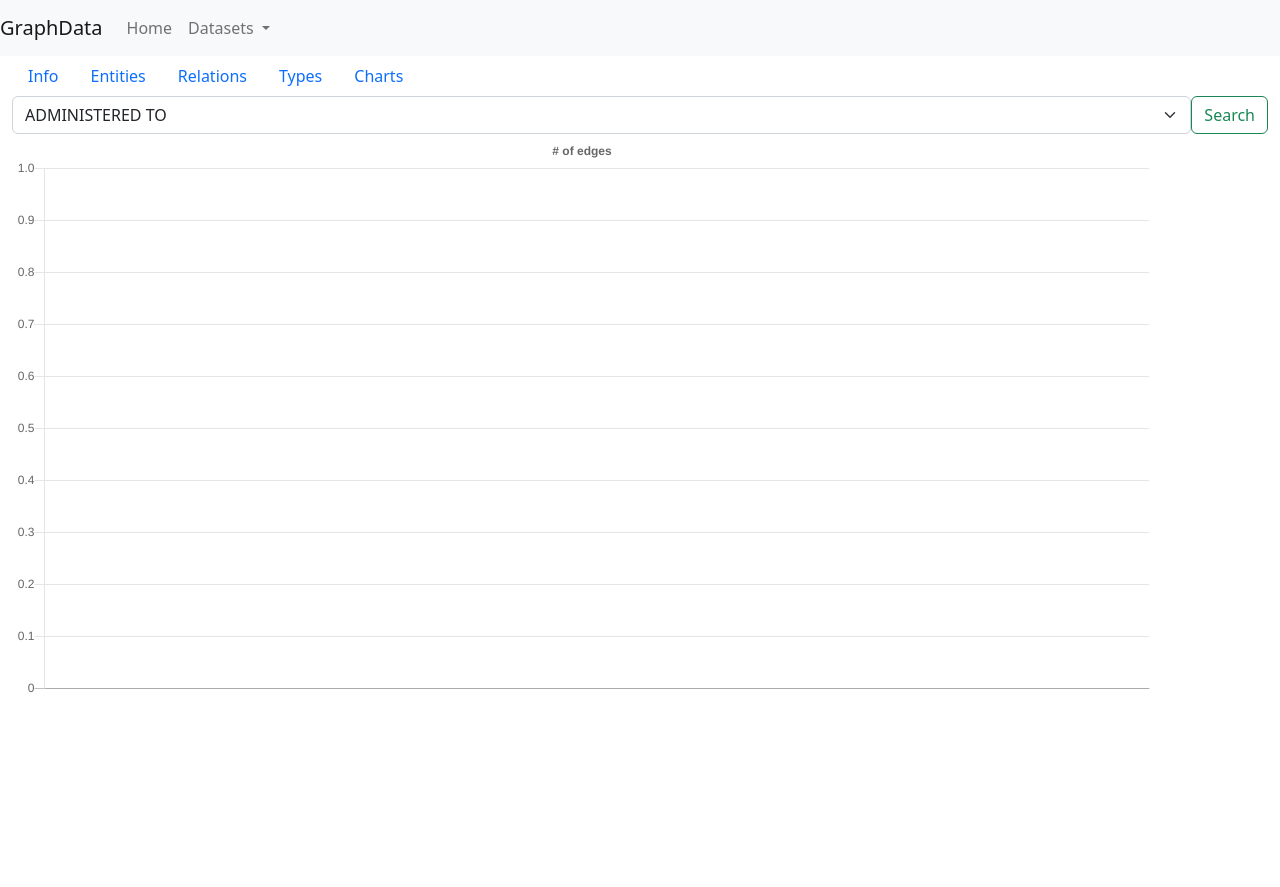
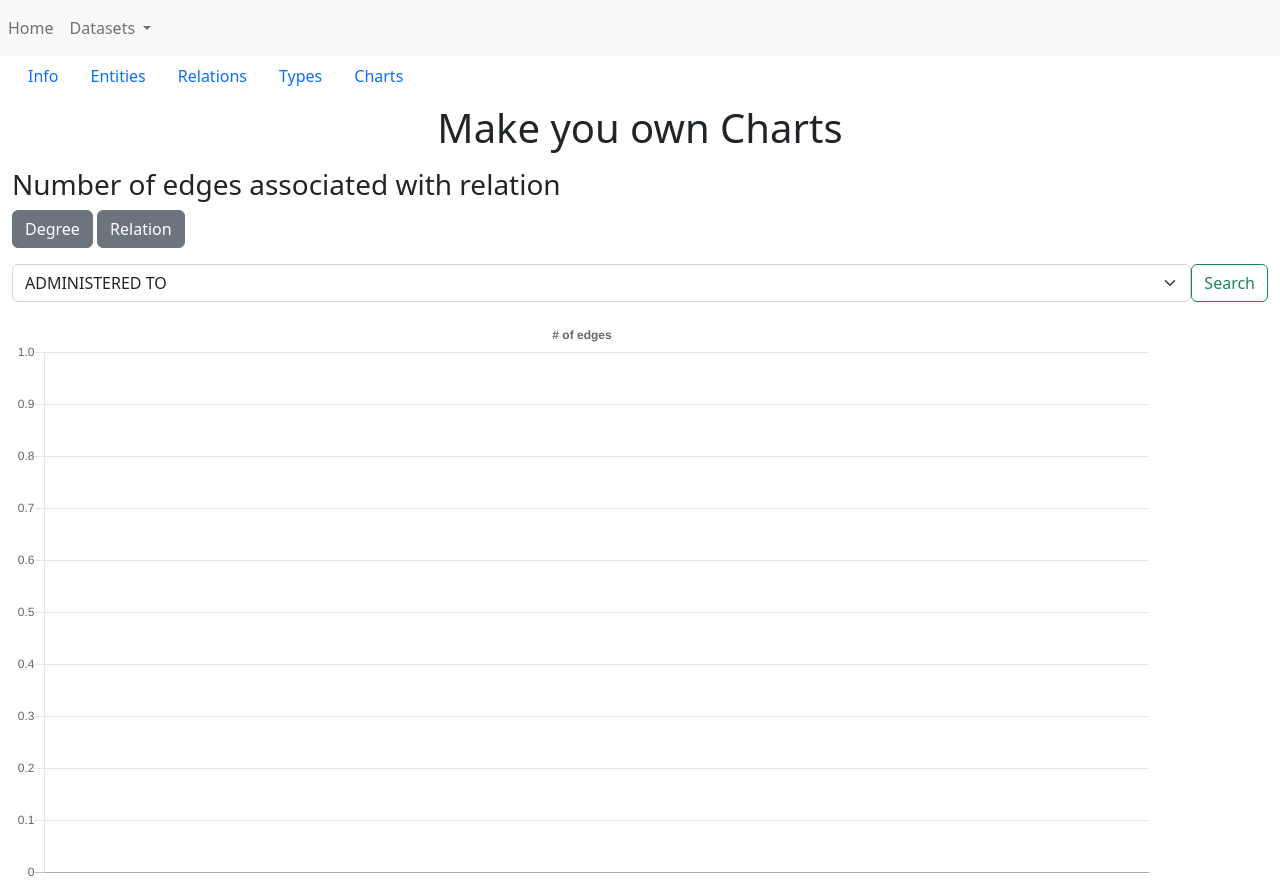
Before and after one commit to 0MNIP0TENT/ResearchGraph, a Django app: page /Charts/relation/ in a window 1280 px wide. Shown: the top 887 px of the page. Before the commit the page ends 692 px from the top, so only its background shows below. Run offline with Django 3.2, Linux system fonts and the light colour scheme; data comes from the database, SQL or seed files in the repository; parts of the project's set-up code (start-up, migrations or seed data) failed here and were passed over.

Commit message:
change charts ui

```diff
--- /dev/null
+++ b/Charts/templates/chart_menu.html
@@ -0,0 +1,2 @@
+<a href="{% url 'Charts:degree' %}"><button type="button" class="btn btn-secondary">Degree</button></a>
+<a href="{% url 'Charts:relation' %}"><button type="button" class="btn btn-secondary">Relation</button></a>
--- a/Charts/templates/display_charts.html
+++ b/Charts/templates/display_charts.html
@@ -2,7 +2,11 @@
 {% extends '_base.html' %}
 {% load static %}
 {% block content %}
-  <form class="d-flex">
+{% include 'graph_menu.html' %}
+<h1 class="text-center py-2">Make you own Charts</h1>
+<h3>Number of edges(degree) associated with entity</h3>
+{% include 'chart_menu.html' %}
+  <form class="d-flex py-3">
     <select name="select_box" class="form-select" id="select_box">
       {% for d in data %}
       <option value="{{d}}">{{d}}</option>
--- a/Charts/templates/relation_chart.html
+++ b/Charts/templates/relation_chart.html
@@ -2,7 +2,13 @@
 {% extends '_base.html' %}
 {% load static %}
 {% block content %}
-  <form class="d-flex">
+{% include 'graph_menu.html' %}
+<h1 class="text-center py-2">Make you own Charts</h1>
+<div class="row">
+<h3>Number of edges associated with relation</h3>
+</div>
+{% include 'chart_menu.html' %}
+  <form class="d-flex py-3">
     <select name="select_box" class="form-select" id="select_box">
       {% for d in data %}
       <option value="{{d}}">{{d}}</option>
--- a/Charts/urls.py
+++ b/Charts/urls.py
@@ -3,7 +3,6 @@
 
 app_name = 'Charts'
 urlpatterns = [
-    path('', views.charts_view, name='charts'),
     path('degree/', views.display_degree_view, name='degree'),
     path('relation/', views.display_relation_view, name='relation'),
 ]
--- a/DisplayGraph/templates/display_graph.html
+++ b/DisplayGraph/templates/display_graph.html
@@ -2,6 +2,7 @@
 {% extends '_base.html' %}
 {% block title %}Research Graph{% endblock title %}
 {% block content %}
+{% include 'graph_menu.html' %}
 <h1>Info: {{ info }}</h1>
 <div class="container-fluid">
   {{ bar | safe }}
--- a/Entitys/templates/display_entitys.html
+++ b/Entitys/templates/display_entitys.html
@@ -3,6 +3,7 @@
 {% load static %}
 {% block title %}Entity's{% endblock title %}
 {% block content %}
+{% include 'graph_menu.html' %}
 
 <div class="row col-lg-3">
 <form class="d-flex">
--- a/Relations/templates/display_relations.html
+++ b/Relations/templates/display_relations.html
@@ -4,6 +4,7 @@
 {% load static %}
 {% block title %}Relation's{% endblock title %}
 {% block content %}
+{% include 'graph_menu.html' %}
 
 <div class="row col-lg-3">
  <form class="d-flex">
--- a/Types/templates/display_types.html
+++ b/Types/templates/display_types.html
@@ -4,6 +4,7 @@
 {% load static %}
 {% block title %}Semantic Types{% endblock title %}
 {% block content %}
+{% include 'graph_menu.html' %}
 
 <div class="row col-lg-3">
  <form class="d-flex">
--- a/templates/_base.html
+++ b/templates/_base.html
@@ -10,10 +10,6 @@
   <link href="https://cdn.jsdelivr.net/npm/bootstrap@5.2.0-beta1/dist/css/bootstrap.min.css" rel="stylesheet" integrity="sha384-0evHe/X+R7YkIZDRvuzKMRqM+OrBnVFBL6DOitfPri4tjfHxaWutUpFmBp4vmVor" crossorigin="anonymous">
   <script src="https://cdn.jsdelivr.net/npm/bootstrap@5.2.0-beta1/dist/js/bootstrap.bundle.min.js" integrity="sha384-pprn3073KE6tl6bjs2QrFaJGz5/SUsLqktiwsUTF55Jfv3qYSDhgCecCxMW52nD2" crossorigin="anonymous"></script>
   <nav class="navbar navbar-expand-md bg-light">
-    <a class="navbar-brand" href="{% url 'pages:home' %}">GraphData</a>
-    <button class="navbar-toggler" type="button" data-bs-toggle="collapse" data-bs-target="#navbarSupportedContent" aria-controls="navbarSupportedContent" aria-expanded="false" aria-label="Toggle navigation">
-      <span class="navbar-toggler-icon"></span>
-    </button>
     <div class="collapse navbar-collapse" id="navbarSupportedContent">
       <ul class="navbar-nav me-auto mb-2 mb-lg-0">
         <li class="nav-item">
@@ -37,26 +33,6 @@
       </form>-->
 </nav>
 <div class="container-fluid">
-<ul class="nav nav-pills">
-	<!-- <li class="nav-item">
-    <a class="nav-link" aria-current="page" href="{% url 'UploadData:upload' %}">UploadData</a>
-  </li> -->
-  <li class="nav-item">
-    <a class="nav-link" href="{% url 'DisplayGraph:display'%}">Info</a>
-  </li>
-  <li class="nav-item">
-    <a class="nav-link" href="{% url 'Entitys:display'%}">Entities</a>
-  </li>
-  <li class="nav-item">
-    <a class="nav-link" href="{% url 'Relations:display'%}">Relations</a>
-  </li>
-  <li class="nav-item">
-    <a class="nav-link" href="{% url 'Types:display'%}">Types</a>
-  </li>
-  <li class="nav-item">
-    <a class="nav-link" href="{% url 'Charts:charts'%}">Charts</a>
-  </li>
-</ul>
   {% block content %}{% endblock content %}
 
   <!-- useful if user login is required
--- /dev/null
+++ b/templates/graph_menu.html
@@ -0,0 +1,20 @@
+<ul class="nav nav-pills">
+  <!-- <li class="nav-item">
+    <a class="nav-link" aria-current="page" href="{% url 'UploadData:upload' %}">UploadData</a>
+  </li> -->
+  <li class="nav-item">
+    <a class="nav-link" href="{% url 'DisplayGraph:display'%}">Info</a>
+  </li>
+  <li class="nav-item">
+    <a class="nav-link" href="{% url 'Entitys:display'%}">Entities</a>
+  </li>
+  <li class="nav-item">
+    <a class="nav-link" href="{% url 'Relations:display'%}">Relations</a>
+  </li>
+  <li class="nav-item">
+    <a class="nav-link" href="{% url 'Types:display'%}">Types</a>
+  </li>
+  <li class="nav-item">
+    <a class="nav-link" href="{% url 'Charts:degree'%}">Charts</a>
+  </li>
+</ul>
--- a/templates/home.html
+++ b/templates/home.html
@@ -2,6 +2,7 @@
 {% extends '_base.html' %}
 {% block title %}Home{% endblock title %}
 {% block content %}
+{% include 'graph_menu.html' %}
 <div class="jumbotron jumbotron-fluid">
   <div class="container">
     <h1 class="display-4">Welcome</h1>
```
Also changed, not shown: Charts/templates/charts.html (deleted, +0 -9 lines). Lines whose indentation alone changed are shown as unchanged.
